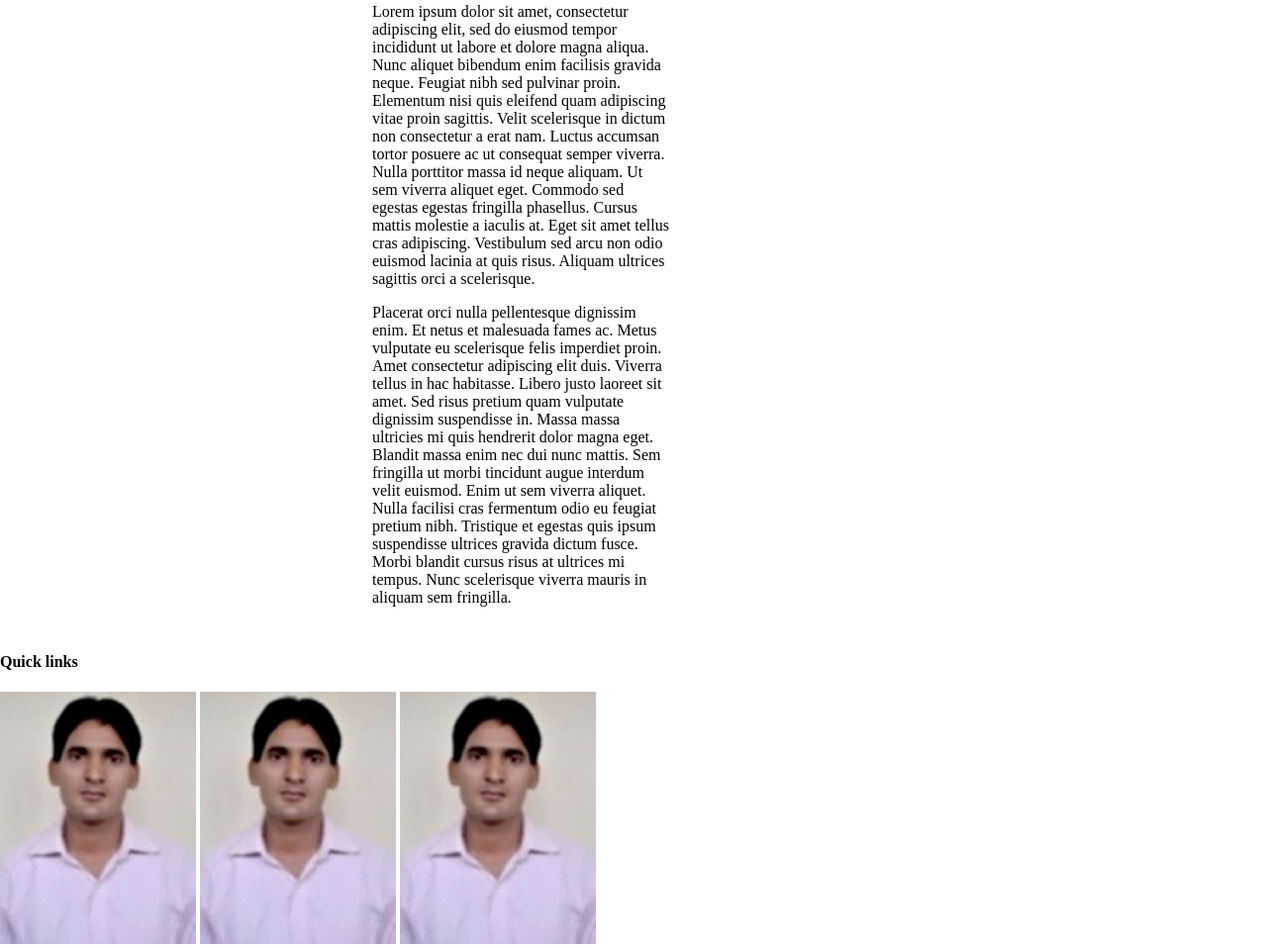
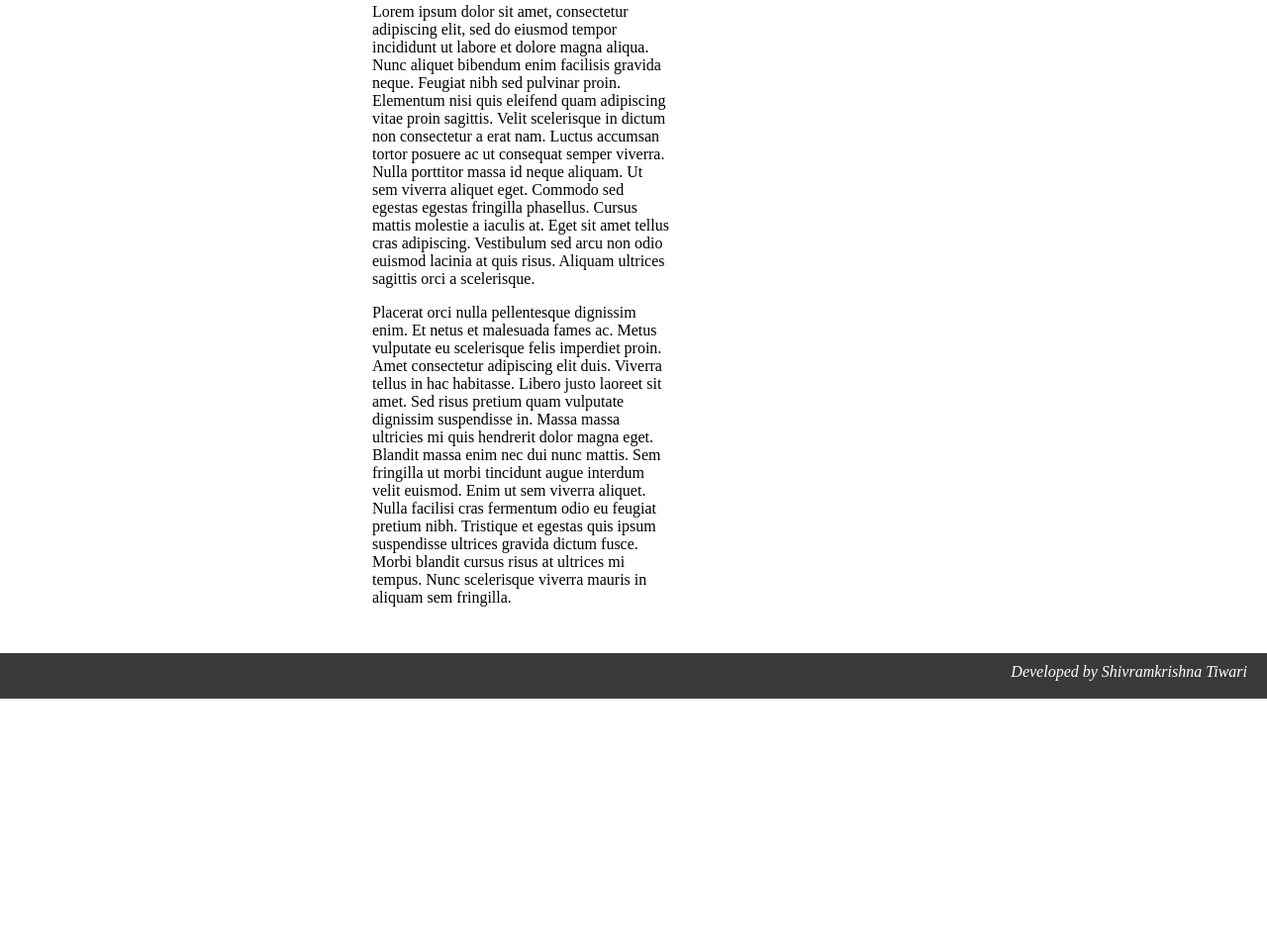
Before and after one commit to AlphaMarvihs/Dr-Mohit-Kumar, a plain HTML site: page index.html in a window 1280 px wide. Shown: the part 4542-5500 px from the top of the page at 99% size. After the commit the page ends 5269 px from the top, so only its background shows below. Drawn offline with Linux system fonts and the light colour scheme.

Commit message:
added developers name

```diff
--- a/css/style.css
+++ b/css/style.css
@@ -109,3 +109,15 @@ body{
     margin-left: 0;
     flex-grow: 1;
 }
+.footer{
+    color:#fff;
+    background-color: #3b3a3a;
+}
+
+.developer{
+    font-style:italic;
+    font-weight: 100;
+    padding-top: 10px;
+    padding-right: 20px;
+    text-align: right;
+}
--- a/index.html
+++ b/index.html
@@ -214,10 +214,7 @@
     </div>
 </div>
     <div class="footer">
-        <h4>Quick links</h4>
-        <img src="assets/photos/profile.jpeg">
-        <img src="assets/photos/profile.jpeg">
-        <img src="assets/photos/profile.jpeg">
+        <h4 class="developer">Developed by Shivramkrishna Tiwari<br><br></h4>
     </div>
 </body>
 
```
